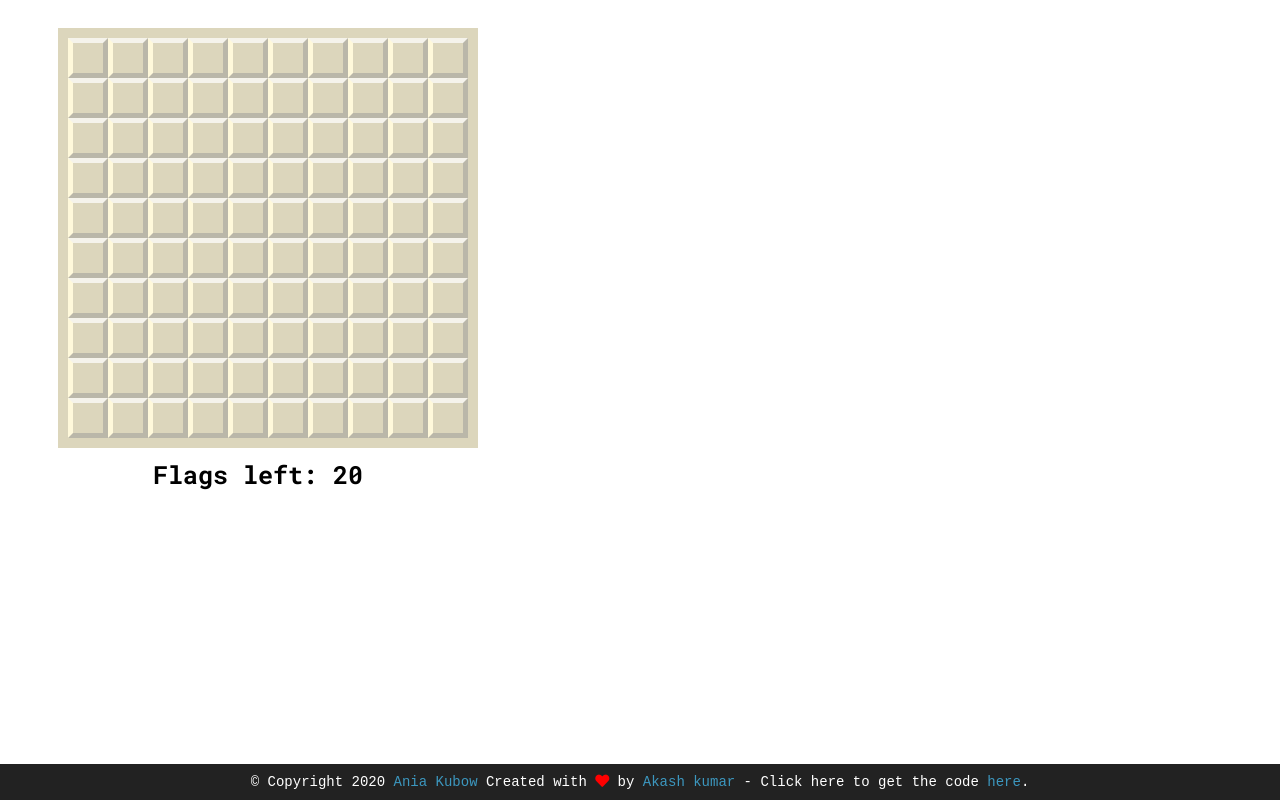
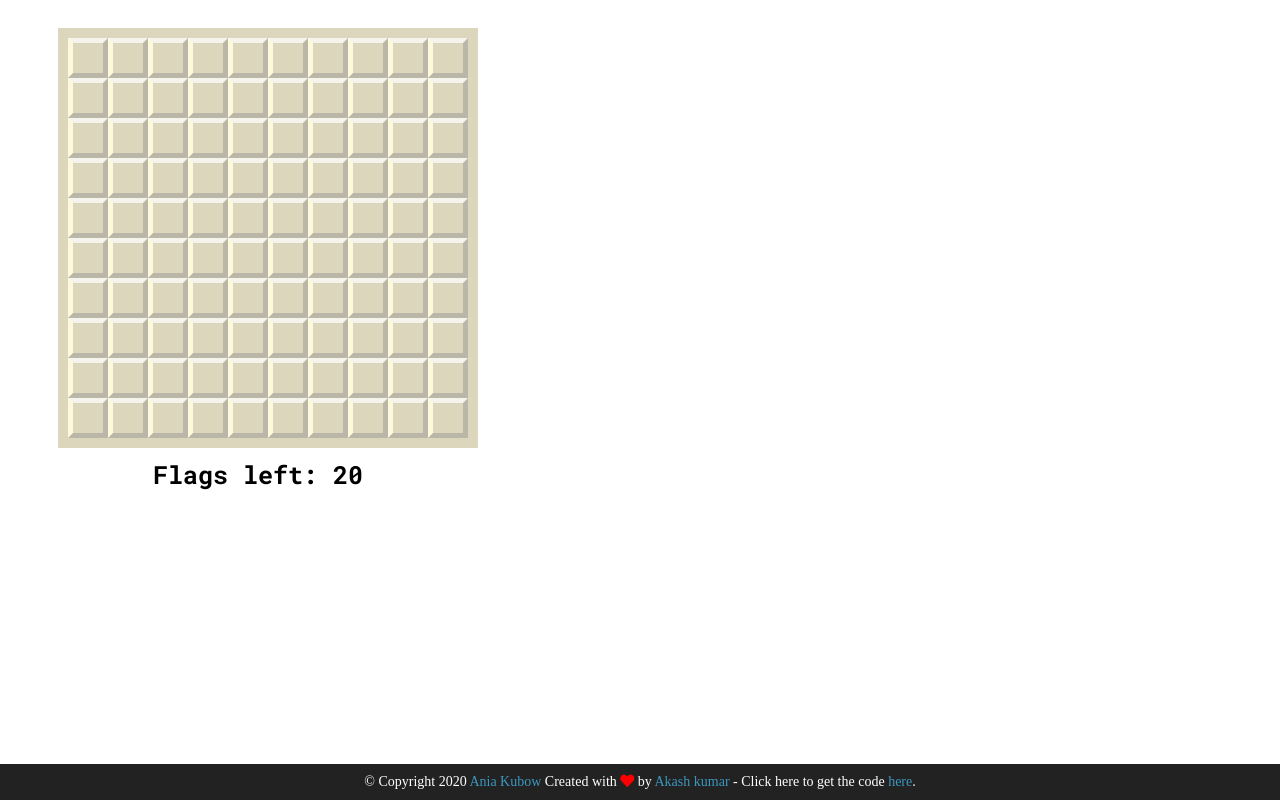
Before and after one commit to akashfit2max/MineSweeper, a plain HTML site: page index.html in a window 1280 px wide. Drawn offline with Linux system fonts and the light colour scheme.

Commit message:
Update style.css

```diff
--- a/style.css
+++ b/style.css
@@ -1,7 +1,9 @@
 @import url("https://fonts.googleapis.com/css?family=Montserrat:400,800");
+@import url('https://fonts.googleapis.com/css2?family=Permanent+Marker&display=swap');
 .container {
     width: 500px;
     align-content: center;
+    font-family: 'Permanent Marker', cursive;
   }
 
   .grid {
@@ -68,7 +70,6 @@
     color: #e76346;
   }
   footer {
-      font-family:'Courier New', Courier, monospace;
     background-color: #222;
     color: #fff;
     font-size: 14px;
```
